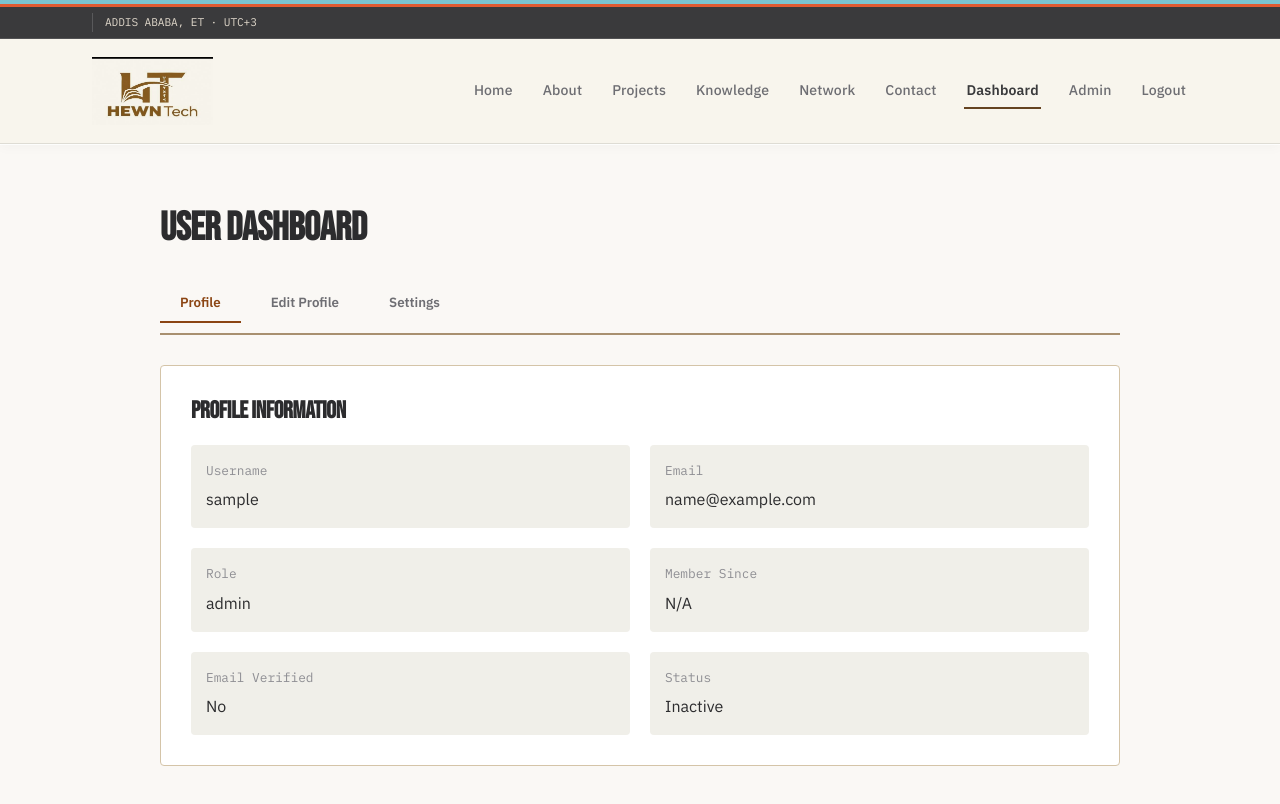
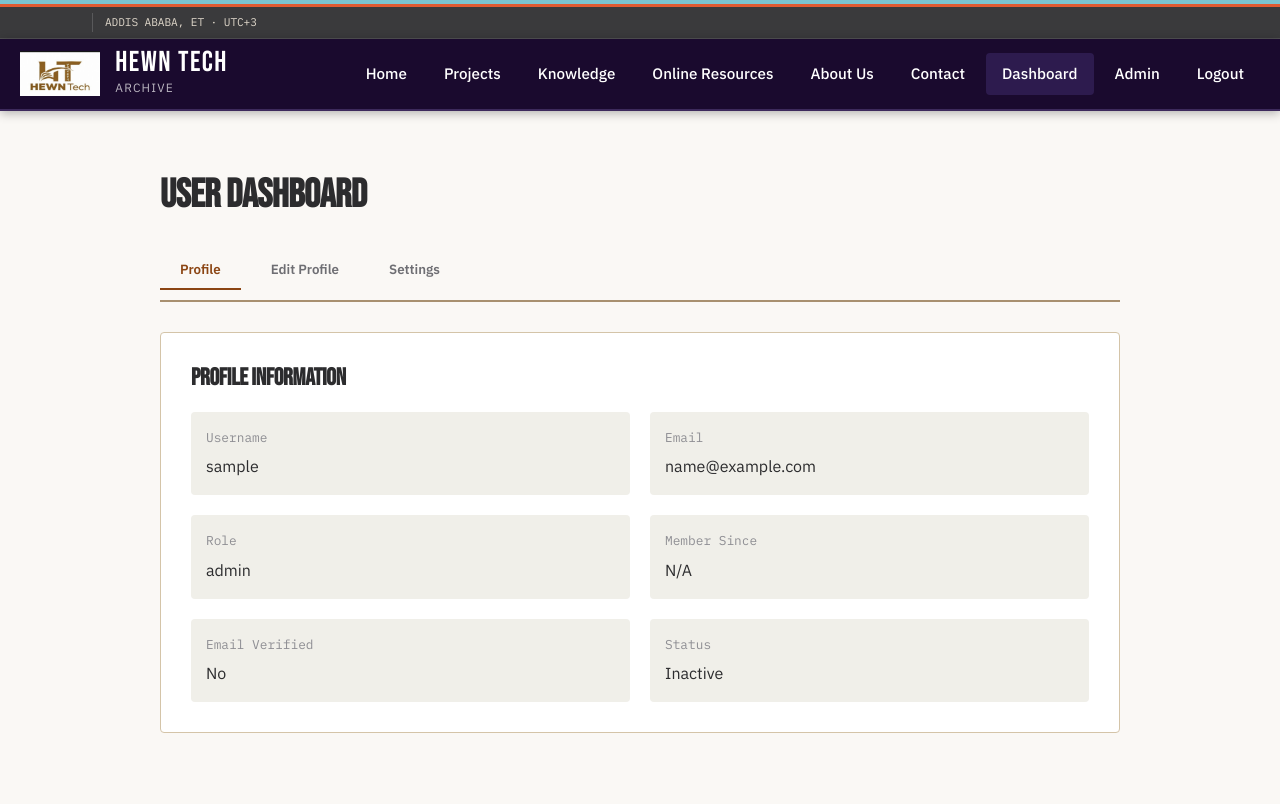
Before and after one commit to birukzeradawit/hewn-archive, a website: page dashboard.html in a window 1280 px wide. Drawn offline with Linux system fonts and the light colour scheme; sample sign-in values are in the browser's storage.

Commit message:
Change branding from "Digital Archive" to "Archive"
- Changed hero title from "The HEWN Tech Digital Archive" to "HEWN TECH ARCHIVE"
- Updated brand tagline from "Digital Archive" to "Archive" across all pages
- Updated page title from "HEWN Tech Digital Archive" to "HEWN Tech Archive"
- Updated dashboard and admin headers to match new branding
- Updated CSS version to v14 for cache refresh

Generated with [Devin](https://devin.ai)

Co-Authored-By: Devin <158243242+devin-ai-integration[bot]@users.noreply.github.com>

```diff
--- a/dashboard.html
+++ b/dashboard.html
@@ -7,7 +7,7 @@
 <link rel="preconnect" href="https://fonts.googleapis.com">
 <link href="https://fonts.googleapis.com/css2?family=Bebas+Neue&family=Source+Serif+4:opsz,wght@8..60,400;8..60,500;8..60,600;8..60,700&family=IBM+Plex+Sans:wght@400;500;600;700;800&family=IBM+Plex+Mono:wght@400;500;600&display=swap" rel="stylesheet">
 <link rel="icon" href="hewn-tech-logo.jpg" type="image/jpeg">
-<link rel="stylesheet" href="style.css?v=11">
+<link rel="stylesheet" href="style.css?v=14">
 <style>
 .dashboard-container {
   max-width: 1000px;
@@ -246,23 +246,32 @@
   </div>
 </div>
 
-<header class="site-nav">
-  <div class="nav-inner">
-    <a href="index.html" class="brand" aria-label="HEWN Tech"><img src="hewn-tech-logo.jpg" alt="HEWN Tech - Preserving Ethiopia's Heritage" class="brand-logo-img"></a>
-    <button class="menu-toggle" aria-label="Toggle Navigation" onclick="document.querySelector('.site-nav').classList.toggle('nav-open')">
-      <span class="hamburger-line"></span>
-      <span class="hamburger-line"></span>
+<header class="new-header">
+  <div class="header-inner">
+    <div class="header-brand">
+      <a href="index.html" class="brand-link">
+        <img src="hewn-tech-logo.jpg" alt="HEWN Tech" class="brand-logo">
+        <div class="brand-text">
+          <span class="brand-name">HEWN Tech</span>
+          <span class="brand-tagline">Archive</span>
+        </div>
+      </a>
+    </div>
+    <button class="mobile-menu-toggle" aria-label="Toggle Navigation" onclick="document.querySelector('.new-header').classList.toggle('menu-open')">
+      <span class="menu-line"></span>
+      <span class="menu-line"></span>
+      <span class="menu-line"></span>
     </button>
-    <nav class="links">
-      <a href="index.html">Home</a>
-      <a href="about.html">About</a>
-      <a href="archive-items.html">Projects</a>
-      <a href="knowledge.html">Knowledge</a>
-      <a href="network.html">Network</a>
-      <a href="contact.html">Contact</a>
-      <a href="dashboard.html" class="active">Dashboard</a>
-      <a href="admin.html" id="adminLink" style="display: none;">Admin</a>
-      <a href="#" id="logoutLink">Logout</a>
+    <nav class="header-nav">
+      <a href="index.html" class="nav-link">Home</a>
+      <a href="archive-items.html" class="nav-link">Projects</a>
+      <a href="knowledge.html" class="nav-link">Knowledge</a>
+      <a href="network.html" class="nav-link">Online Resources</a>
+      <a href="about.html" class="nav-link">About Us</a>
+      <a href="contact.html" class="nav-link">Contact</a>
+      <a href="dashboard.html" class="nav-link active">Dashboard</a>
+      <a href="admin.html" id="adminLink" class="nav-link" style="display: none;">Admin</a>
+      <a href="#" id="logoutLink" class="nav-link">Logout</a>
     </nav>
   </div>
 </header>
@@ -614,6 +623,7 @@ document.getElementById('logoutLink').addEventListener('click', async (e) => {
   e.preventDefault();
   localStorage.removeItem('token');
   localStorage.removeItem('user');
+  updateAuthUI();
   window.location.href = 'index.html';
 });
 
```
Also changed, not shown: about.html (+2 -2 lines), admin.html (+52 -10 lines), archive-items.html (+2 -2 lines), contact.html (+2 -2 lines), gigar-tesfaye-archive.html (+1 -1 lines), gigar-tesfaye-ebooks.html (+1 -1 lines), index.html (+4 -4 lines), knowledge.html (+2 -2 lines), network.html (+2 -2 lines).
